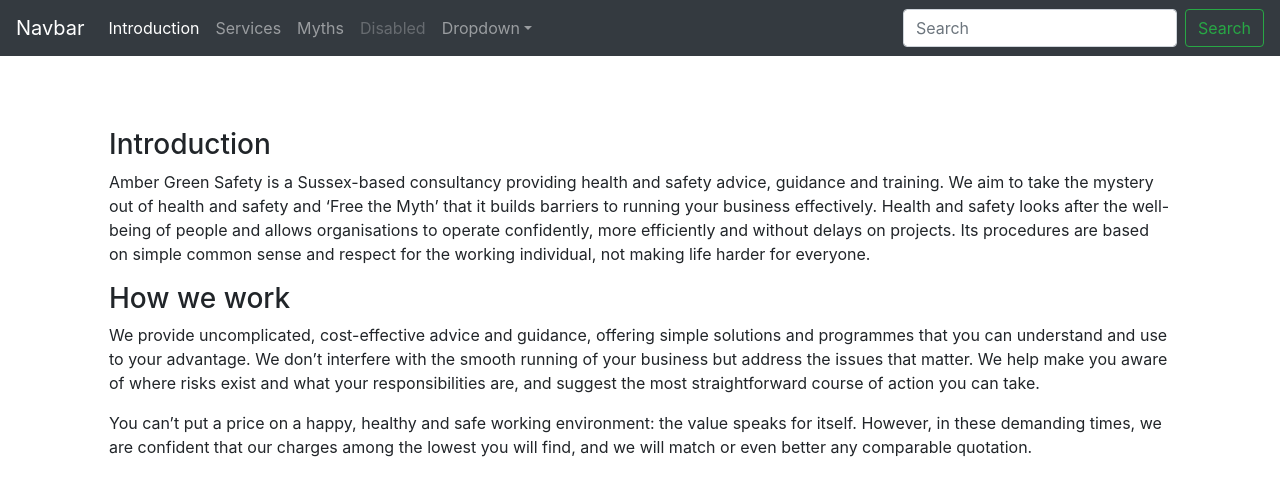
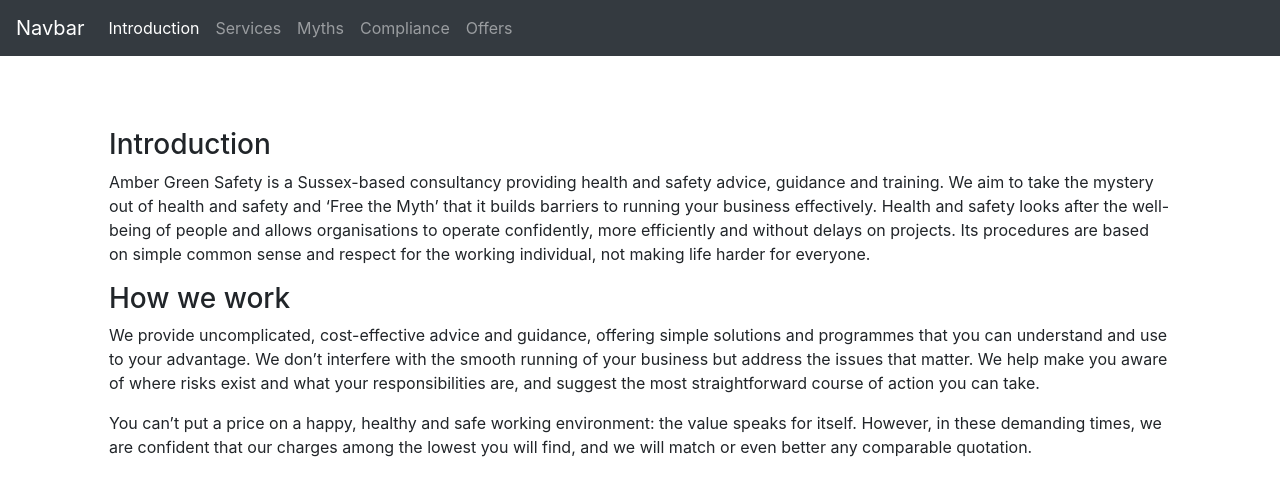
Before and after one commit to ambergreensafety/www.ambergreensafety.co.uk, a Jekyll site: the page built from index.md, in a window 1280 px wide. Shown: the top 496 px of the page. Built offline with Jekyll 4.4.1, drawn with Linux system fonts in a browser that asks for light colours.

Commit message:
Update default.html

```diff
--- a/_layouts/default.html
+++ b/_layouts/default.html
@@ -23,27 +23,18 @@
             <a class="nav-link" href="#">Introduction <span class="sr-only">(current)</span></a>
           </li>
           <li class="nav-item">
-            <a class="nav-link" href="#">Services</a>
+            <a class="nav-link" href="/services">Services</a>
           </li>
           <li class="nav-item">
-            <a class="nav-link" href="#">Myths</a>
+            <a class="nav-link" href="/myths">Myths</a>
           </li>
           <li class="nav-item">
-            <a class="nav-link disabled" href="#">Disabled</a>
+            <a class="nav-link" href="/compliance-and-competent-persons">Compliance</a>
           </li>
-          <li class="nav-item dropdown">
-            <a class="nav-link dropdown-toggle" href="http://example.com" id="dropdown01" data-toggle="dropdown" aria-haspopup="true" aria-expanded="false">Dropdown</a>
-            <div class="dropdown-menu" aria-labelledby="dropdown01">
-              <a class="dropdown-item" href="#">Action</a>
-              <a class="dropdown-item" href="#">Another action</a>
-              <a class="dropdown-item" href="#">Something else here</a>
-            </div>
+          <li class="nav-item">
+            <a class="nav-link" href="/offers">Offers</a>
           </li>
         </ul>
-        <form class="form-inline my-2 my-lg-0">
-          <input class="form-control mr-sm-2" type="text" placeholder="Search" aria-label="Search">
-          <button class="btn btn-outline-success my-2 my-sm-0" type="submit">Search</button>
-        </form>
       </div>
     </nav>
 
```
